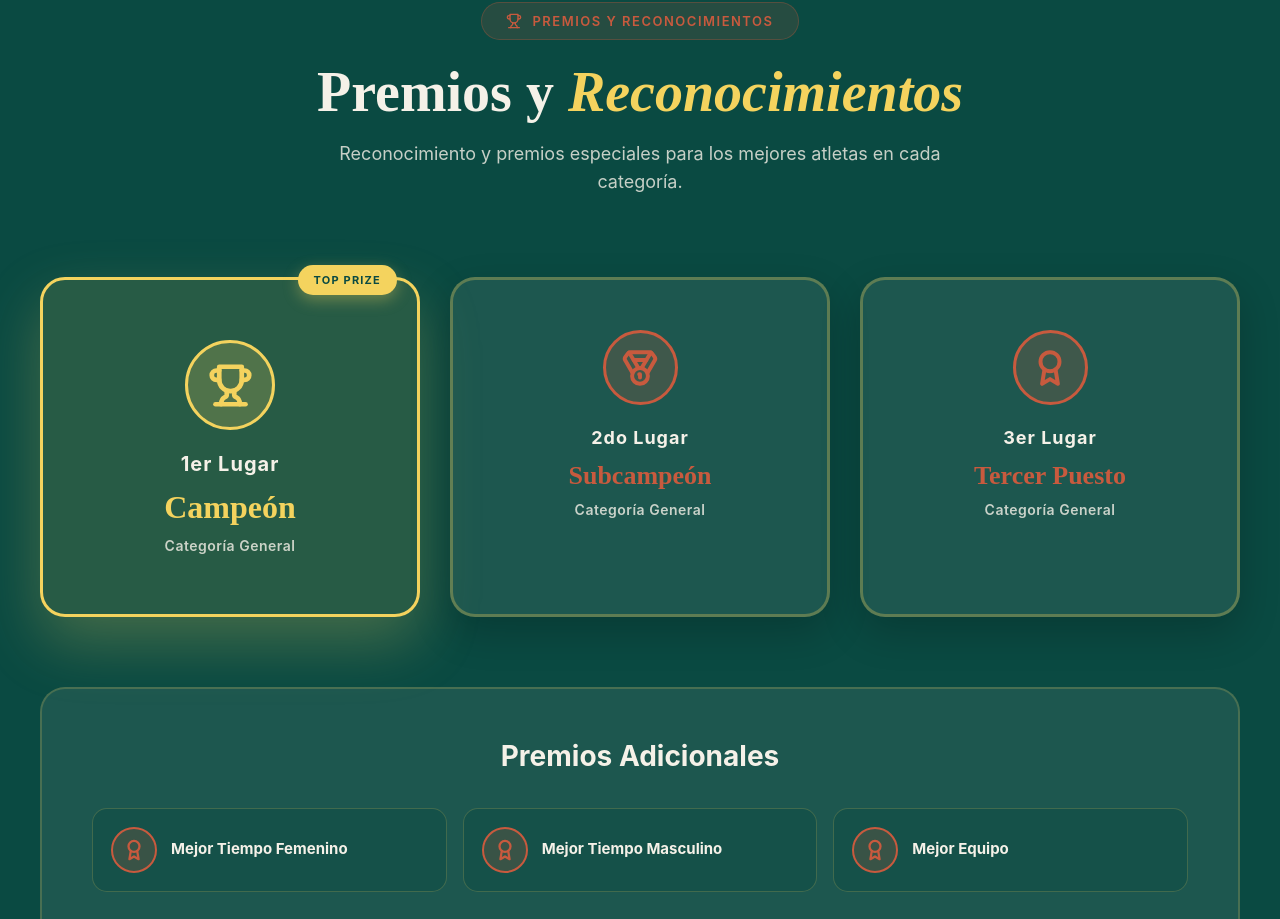
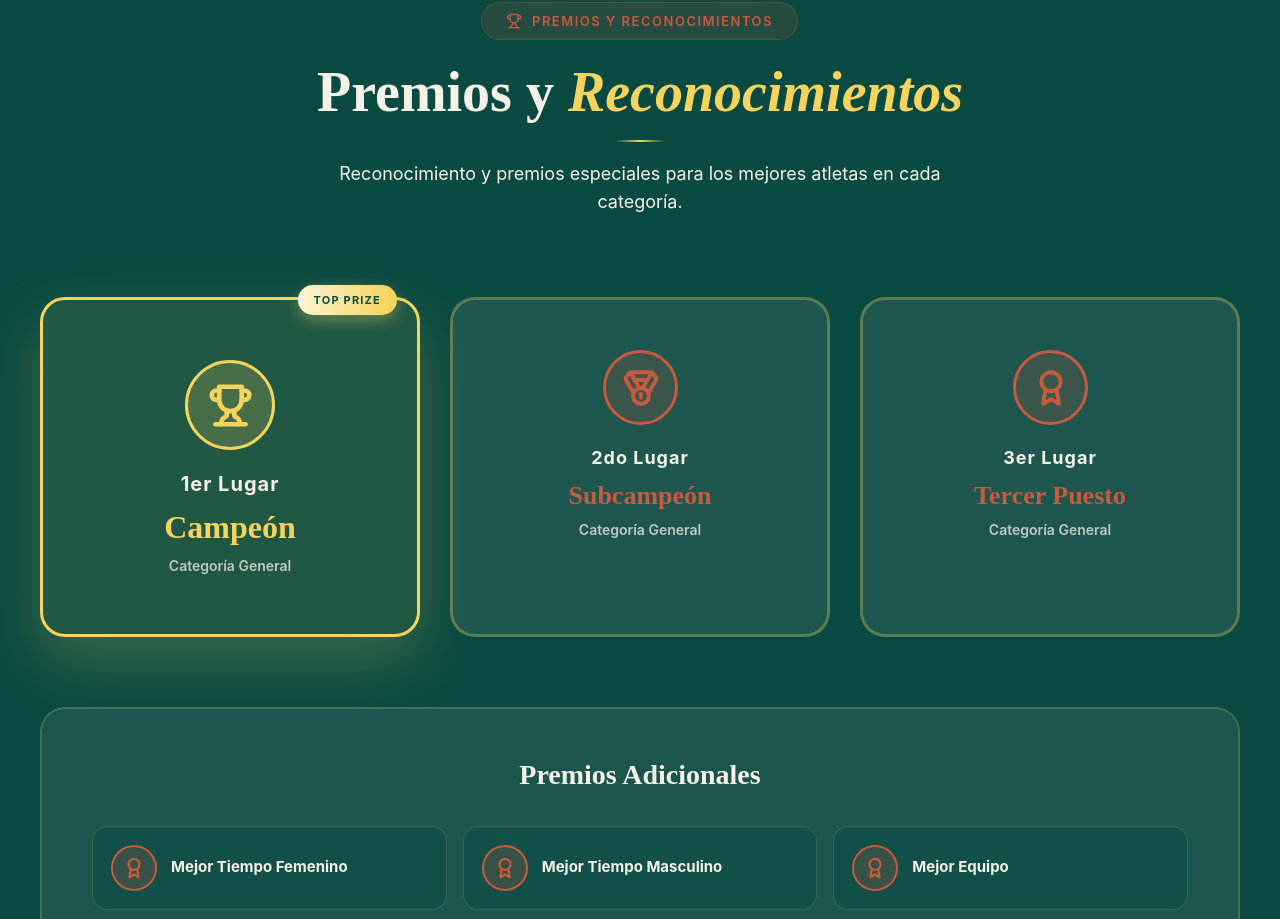
Before and after one commit to gabywakil/tepuy-race, a React (Vite) app: page /#/ in a window 1280 px wide. Shown: the part 4155-5074 px from the top of the page. Built offline with nearby package versions, Linux system fonts and the light colour scheme.

Commit message:
Update Prizes.jsx

```diff
--- a/src/components/Prizes.jsx
+++ b/src/components/Prizes.jsx
@@ -1,178 +1,217 @@
-import React from 'react';
+import React, { useEffect, useRef, useState } from 'react';
 import { Trophy, Medal, Award } from 'lucide-react';
 import useMedia from '../hooks/useMedia';
 
+const useInView = (threshold = 0.12) => {
+  const ref = useRef(null);
+  const [visible, setVisible] = useState(false);
+  useEffect(() => {
+    const obs = new IntersectionObserver(
+      ([e]) => { if (e.isIntersecting) { setVisible(true); obs.disconnect(); } },
+      { threshold }
+    );
+    if (ref.current) obs.observe(ref.current);
+    return () => obs.disconnect();
+  }, [threshold]);
+  return [ref, visible];
+};
+
 const Prizes = () => {
   const { isMobile } = useMedia('(max-width: 768px)');
+  const [headerRef, headerVisible] = useInView(0.2);
+  const [cardsRef,  cardsVisible]  = useInView(0.08);
+  const [extraRef,  extraVisible]  = useInView(0.15);
 
   const prizes = [
-    { position: "1er Lugar", icon: Trophy, prize: "Campeón", description: "Categoría General", color: "#f4d35e" },
-    { position: "2do Lugar", icon: Medal, prize: "Subcampeón", description: "Categoría General", color: "#c85a3e" },
-    { position: "3er Lugar", icon: Award, prize: "Tercer Puesto", description: "Categoría General", color: "#c85a3e" }
+    { position:"1er Lugar", icon:Trophy, prize:"Campeón",      description:"Categoría General", color:"#f4d35e" },
+    { position:"2do Lugar", icon:Medal,  prize:"Subcampeón",   description:"Categoría General", color:"#c85a3e" },
+    { position:"3er Lugar", icon:Award,  prize:"Tercer Puesto",description:"Categoría General", color:"#c85a3e" },
   ];
 
   const additionalPrizes = [
-    { category: "Mejor Tiempo Femenino" },
-    { category: "Mejor Tiempo Masculino" },
-    { category: "Mejor Equipo" }
+    { category:"Mejor Tiempo Femenino" },
+    { category:"Mejor Tiempo Masculino" },
+    { category:"Mejor Equipo" },
   ];
 
   return (
     <section style={{
       padding: isMobile ? '80px 18px' : '120px 40px',
-      backgroundColor: '#0a4a42',
-      width: '100%',
-      margin: 0,
-      borderTop: '1px solid rgba(244, 211, 94, 0.2)',
-      borderBottom: '1px solid rgba(244, 211, 94, 0.2)'
+      backgroundColor:'#0a4a42', width:'100%', margin:0,
+      borderTop:'1px solid rgba(244,211,94,0.2)',
+      borderBottom:'1px solid rgba(244,211,94,0.2)',
+      position:'relative', overflow:'hidden',
     }}>
-      <div style={{ maxWidth: '1200px', margin: '0 auto' }}>
+      <style>{`
+        @keyframes prFadeUp   { from{opacity:0;transform:translateY(38px)} to{opacity:1;transform:translateY(0)} }
+        @keyframes prBadgePop { from{opacity:0;transform:scale(0.8)} to{opacity:1;transform:scale(1)} }
+        @keyframes prTrophyBounce {
+          0%   { transform:scale(0.4) rotate(-12deg); opacity:0; }
+          65%  { transform:scale(1.18) rotate(4deg);  opacity:1; }
+          100% { transform:scale(1)   rotate(0deg);   opacity:1; }
+        }
+        @keyframes prShimmer {
+          0%   { background-position:-200% center; }
+          100% { background-position: 200% center; }
+        }
+        @keyframes prGoldGlow {
+          0%,100% { box-shadow:0 25px 60px rgba(244,211,94,0.22); }
+          50%      { box-shadow:0 32px 80px rgba(244,211,94,0.42); }
+        }
+        @keyframes prLineExpand { from{width:0} to{width:50px} }
+        @keyframes prExtraIn { from{opacity:0;transform:translateY(24px)} to{opacity:1;transform:translateY(0)} }
+        .pr-card { transition:transform 0.3s ease,border-color 0.3s ease,box-shadow 0.3s ease; }
+        .pr-card:hover { transform:translateY(-8px) !important; border-color:#f4d35e !important; }
+        .pr-extra-item { transition:background-color 0.25s,transform 0.25s; }
+        .pr-extra-item:hover { background-color:rgba(10,74,66,0.65) !important; transform:translateX(4px); }
+      `}</style>
 
-        {/* Header */}
-        <div style={{ textAlign: 'center', marginBottom: isMobile ? '42px' : '80px' }}>
+      {/* ambient glow */}
+      <div style={{
+        position:'absolute', top:'-100px', left:'50%', transform:'translateX(-50%)',
+        width:'700px', height:'240px',
+        background:'radial-gradient(ellipse,rgba(244,211,94,0.07) 0%,transparent 70%)',
+        pointerEvents:'none',
+      }}/>
+
+      <div style={{ maxWidth:'1200px', margin:'0 auto' }}>
+
+        {/* ── Header ── */}
+        <div ref={headerRef} style={{ textAlign:'center', marginBottom: isMobile ? '42px' : '80px' }}>
           <div style={{
-            display: 'inline-flex',
-            alignItems: 'center',
-            gap: '10px',
-            backgroundColor: 'rgba(200, 90, 62, 0.15)',
-            padding: '10px 24px',
-            borderRadius: '30px',
-            marginBottom: '22px',
-            border: '1px solid rgba(200, 90, 62, 0.3)',
-            fontFamily: "'Inter', sans-serif",
-            fontSize: isMobile ? '12px' : '13px',
-            fontWeight: '600',
-            color: '#c85a3e',
-            letterSpacing: '1.5px'
+            display:'inline-flex', alignItems:'center', gap:'10px',
+            backgroundColor:'rgba(200,90,62,0.15)',
+            padding:'10px 24px', borderRadius:'30px', marginBottom:'22px',
+            border:'1px solid rgba(200,90,62,0.3)',
+            fontFamily:"'Inter',sans-serif", fontSize: isMobile ? '12px' : '13px',
+            fontWeight:'600', color:'#c85a3e', letterSpacing:'1.5px',
+            opacity: headerVisible ? 1 : 0,
+            animation: headerVisible ? 'prBadgePop 0.5s ease forwards' : 'none',
           }}>
-            <Trophy size={16} />
-            PREMIOS Y RECONOCIMIENTOS
+            <Trophy size={16}/> PREMIOS Y RECONOCIMIENTOS
           </div>
 
           <h2 style={{
-            fontSize: isMobile ? 'clamp(34px, 9vw, 56px)' : '56px',
-            fontWeight: '900',
-            marginBottom: '16px',
-            lineHeight: '1.1',
-            color: '#f5f1e8'
+            fontSize: isMobile ? 'clamp(34px,9vw,56px)' : '56px',
+            fontWeight:'900', marginBottom:'16px', lineHeight:'1.1', color:'#f5f1e8',
+            fontFamily:"'Playfair Display',serif",
+            opacity: headerVisible ? 1 : 0,
+            animation: headerVisible ? 'prFadeUp 0.65s 0.1s ease forwards' : 'none',
+            animationFillMode:'both',
           }}>
-            Premios y <span style={{ color: '#f4d35e', fontStyle: 'italic' }}>Reconocimientos</span>
+            Premios y{' '}
+            <span style={{ color:'#f4d35e', fontStyle:'italic' }}>Reconocimientos</span>
           </h2>
 
+          <div style={{
+            width:'50px', height:'2px', margin:'0 auto 18px',
+            background:'linear-gradient(90deg,transparent,#f4d35e,transparent)',
+            borderRadius:'2px',
+            animation: headerVisible ? 'prLineExpand 0.7s 0.25s ease forwards' : 'none',
+            animationFillMode:'both',
+          }}/>
+
           <p style={{
-            fontSize: isMobile ? '15px' : '18px',
-            color: '#f5f1e8',
-            opacity: 0.8,
-            maxWidth: '650px',
-            margin: '0 auto',
-            fontFamily: "'Inter', sans-serif",
-            lineHeight: '1.6'
+            fontSize: isMobile ? '15px' : '18px', color:'#f5f1e8',
+            opacity: headerVisible ? 0.8 : 0,
+            maxWidth:'650px', margin:'0 auto',
+            fontFamily:"'Inter',sans-serif", lineHeight:'1.6',
+            animation: headerVisible ? 'prFadeUp 0.6s 0.2s ease forwards' : 'none',
+            animationFillMode:'both',
           }}>
             Reconocimiento y premios especiales para los mejores atletas en cada categoría.
           </p>
         </div>
 
-        {/* Main prizes */}
-        <div style={{
-          display: 'grid',
-          gridTemplateColumns: isMobile ? '1fr' : 'repeat(3, 1fr)',
-          gap: isMobile ? '18px' : '30px',
-          marginBottom: isMobile ? '40px' : '70px'
-        }}>
+        {/* ── Main prizes ── */}
+        <div
+          ref={cardsRef}
+          style={{
+            display:'grid',
+            gridTemplateColumns: isMobile ? '1fr' : 'repeat(3,1fr)',
+            gap: isMobile ? '18px' : '30px',
+            marginBottom: isMobile ? '40px' : '70px',
+          }}
+        >
           {prizes.map((prize, index) => {
             const Icon = prize.icon;
             const isFirst = index === 0;
-
             return (
               <div
                 key={index}
+                className="pr-card"
                 style={{
                   padding: isMobile ? '34px 22px' : (isFirst ? '60px 40px' : '50px 35px'),
-                  backgroundColor: isFirst ? 'rgba(244, 211, 94, 0.12)' : 'rgba(245, 241, 232, 0.08)',
-                  borderRadius: '25px',
-                  textAlign: 'center',
-                  border: `3px solid ${isFirst ? '#f4d35e' : 'rgba(244, 211, 94, 0.3)'}`,
-                  boxShadow: isFirst ? '0 25px 60px rgba(244, 211, 94, 0.25)' : '0 15px 40px rgba(0, 0, 0, 0.2)',
-                  transition: 'all 0.35s ease',
-                  cursor: 'pointer',
-                  transform: 'none', // 👈 evita cortes en móvil
-                  position: 'relative'
-                }}
-                onMouseOver={(e) => {
-                  if (isMobile) return;
-                  e.currentTarget.style.transform = isFirst ? 'scale(1.08) translateY(-15px)' : 'scale(1.03) translateY(-5px)';
-                  e.currentTarget.style.boxShadow = isFirst ? '0 30px 70px rgba(244, 211, 94, 0.35)' : '0 20px 50px rgba(244, 211, 94, 0.25)';
-                  e.currentTarget.style.borderColor = '#f4d35e';
-                }}
-                onMouseOut={(e) => {
-                  if (isMobile) return;
-                  e.currentTarget.style.transform = 'none';
-                  e.currentTarget.style.boxShadow = isFirst ? '0 25px 60px rgba(244, 211, 94, 0.25)' : '0 15px 40px rgba(0, 0, 0, 0.2)';
-                  e.currentTarget.style.borderColor = isFirst ? '#f4d35e' : 'rgba(244, 211, 94, 0.3)';
+                  backgroundColor: isFirst ? 'rgba(244,211,94,0.1)' : 'rgba(245,241,232,0.08)',
+                  borderRadius:'25px', textAlign:'center',
+                  border:`3px solid ${isFirst ? '#f4d35e' : 'rgba(244,211,94,0.3)'}`,
+                  cursor:'pointer', position:'relative',
+                  opacity: cardsVisible ? 1 : 0,
+                  animation: cardsVisible
+                    ? isFirst
+                      ? `prFadeUp 0.7s ${index*0.12}s ease forwards, prGoldGlow 3s 1s ease-in-out infinite`
+                      : `prFadeUp 0.65s ${index*0.12}s ease forwards`
+                    : 'none',
+                  animationFillMode: isFirst ? 'both, forwards' : 'both',
+                  animationIterationCount: isFirst ? '1, infinite' : '1',
                 }}
               >
-                {/* badge */}
+                {/* TOP PRIZE shimmer badge */}
                 {isFirst && (
                   <div style={{
-                    position: 'absolute',
+                    position:'absolute',
                     top: isMobile ? '14px' : '-15px',
                     right: isMobile ? '14px' : '20px',
-                    backgroundColor: '#f4d35e',
-                    color: '#0a4a42',
-                    padding: '8px 16px',
-                    borderRadius: '20px',
-                    fontSize: '11px',
-                    fontWeight: '700',
-                    letterSpacing: '1.2px',
-                    fontFamily: "'Inter', sans-serif",
-                    boxShadow: '0 5px 15px rgba(244, 211, 94, 0.35)'
+                    background:'linear-gradient(90deg,#f4d35e,#fff8dc,#f4d35e)',
+                    backgroundSize:'200% 100%',
+                    animation:'prShimmer 2.5s linear infinite',
+                    color:'#0a4a42',
+                    padding:'8px 16px', borderRadius:'20px',
+                    fontSize:'11px', fontWeight:'700', letterSpacing:'1.2px',
+                    fontFamily:"'Inter',sans-serif",
+                    boxShadow:'0 5px 15px rgba(244,211,94,0.35)',
                   }}>
                     TOP PRIZE
                   </div>
                 )}
 
+                {/* icon */}
                 <div style={{
                   width: isMobile ? '78px' : (isFirst ? '90px' : '75px'),
                   height: isMobile ? '78px' : (isFirst ? '90px' : '75px'),
-                  borderRadius: '50%',
-                  backgroundColor: `rgba(${isFirst ? '244, 211, 94' : '200, 90, 62'}, 0.2)`,
-                  display: 'flex',
-                  alignItems: 'center',
-                  justifyContent: 'center',
-                  margin: '0 auto 22px',
-                  border: `3px solid ${prize.color}`
+                  borderRadius:'50%',
+                  backgroundColor:`rgba(${isFirst ? '244,211,94' : '200,90,62'},0.18)`,
+                  display:'flex', alignItems:'center', justifyContent:'center',
+                  margin:'0 auto 22px',
+                  border:`3px solid ${prize.color}`,
+                  opacity: cardsVisible ? 1 : 0,
+                  animation: cardsVisible
+                    ? `prTrophyBounce 0.6s ${parseFloat(index*0.12)+0.15}s cubic-bezier(0.34,1.56,0.64,1) forwards`
+                    : 'none',
+                  animationFillMode:'both',
                 }}>
-                  <Icon size={isMobile ? 38 : (isFirst ? 45 : 38)} color={prize.color} strokeWidth={2.5} />
+                  <Icon size={isMobile ? 38 : (isFirst ? 45 : 38)} color={prize.color} strokeWidth={2.5}/>
                 </div>
 
                 <div style={{
                   fontSize: isMobile ? '16px' : (isFirst ? '20px' : '18px'),
-                  fontWeight: '700',
-                  color: '#f5f1e8',
-                  marginBottom: '12px',
-                  fontFamily: "'Inter', sans-serif",
-                  letterSpacing: '1px'
+                  fontWeight:'700', color:'#f5f1e8', marginBottom:'12px',
+                  fontFamily:"'Inter',sans-serif", letterSpacing:'1px',
                 }}>
                   {prize.position}
                 </div>
 
                 <div style={{
-                  fontSize: isMobile ? 'clamp(24px, 7vw, 32px)' : (isFirst ? '32px' : '26px'),
-                  fontWeight: '900',
-                  color: prize.color,
-                  marginBottom: '10px',
-                  lineHeight: '1.2'
+                  fontSize: isMobile ? 'clamp(24px,7vw,32px)' : (isFirst ? '32px' : '26px'),
+                  fontWeight:'900', color:prize.color, marginBottom:'10px', lineHeight:'1.2',
+                  fontFamily:"'Playfair Display',serif",
                 }}>
                   {prize.prize}
                 </div>
 
                 <div style={{
-                  fontSize: '14px',
-                  fontWeight: '600',
-                  color: '#f5f1e8',
-                  opacity: 0.8,
-                  fontFamily: "'Inter', sans-serif",
-                  letterSpacing: '0.5px'
+                  fontSize:'14px', fontWeight:'600', color:'#f5f1e8',
+                  opacity:0.75, fontFamily:"'Inter',sans-serif",
                 }}>
                   {prize.description}
                 </div>
@@ -181,59 +220,55 @@ const Prizes = () => {
           })}
         </div>
 
-        {/* Additional */}
-        <div style={{
-          backgroundColor: 'rgba(245, 241, 232, 0.08)',
-          padding: isMobile ? '26px' : '50px',
-          borderRadius: '25px',
-          border: '2px solid rgba(244, 211, 94, 0.2)'
-        }}>
+        {/* ── Additional ── */}
+        <div
+          ref={extraRef}
+          style={{
+            backgroundColor:'rgba(245,241,232,0.07)',
+            padding: isMobile ? '26px' : '50px',
+            borderRadius:'25px', border:'2px solid rgba(244,211,94,0.2)',
+            opacity: extraVisible ? 1 : 0,
+            animation: extraVisible ? 'prExtraIn 0.65s ease forwards' : 'none',
+          }}
+        >
           <h3 style={{
-            fontSize: isMobile ? '22px' : '28px',
-            fontWeight: '700',
-            color: '#f5f1e8',
-            marginBottom: isMobile ? '18px' : '35px',
-            textAlign: 'center',
-            fontFamily: "'Inter', sans-serif"
+            fontSize: isMobile ? '22px' : '28px', fontWeight:'700',
+            color:'#f5f1e8', marginBottom: isMobile ? '18px' : '35px',
+            textAlign:'center', fontFamily:"'Playfair Display',serif",
           }}>
             Premios Adicionales
           </h3>
 
           <div style={{
-            display: 'grid',
-            gridTemplateColumns: isMobile ? '1fr' : 'repeat(3, 1fr)',
-            gap: '16px'
+            display:'grid',
+            gridTemplateColumns: isMobile ? '1fr' : 'repeat(3,1fr)',
+            gap:'16px',
           }}>
             {additionalPrizes.map((item, index) => (
-              <div key={index} style={{
-                display: 'flex',
-                alignItems: 'center',
-                gap: '14px',
-                padding: '18px',
-                backgroundColor: 'rgba(10, 74, 66, 0.4)',
-                borderRadius: '15px',
-                border: '1px solid rgba(244, 211, 94, 0.2)'
-              }}>
+              <div
+                key={index}
+                className="pr-extra-item"
+                style={{
+                  display:'flex', alignItems:'center', gap:'14px',
+                  padding:'18px', borderRadius:'15px',
+                  backgroundColor:'rgba(10,74,66,0.4)',
+                  border:'1px solid rgba(244,211,94,0.18)',
+                  opacity: extraVisible ? 1 : 0,
+                  animation: extraVisible ? `prFadeUp 0.5s ${index*0.1}s ease forwards` : 'none',
+                  animationFillMode:'both',
+                }}
+              >
                 <div style={{
-                  width: '46px',
-                  height: '46px',
-                  borderRadius: '50%',
-                  backgroundColor: 'rgba(200, 90, 62, 0.2)',
-                  display: 'flex',
-                  alignItems: 'center',
-                  justifyContent: 'center',
-                  flexShrink: 0,
-                  border: '2px solid #c85a3e'
+                  width:'46px', height:'46px', borderRadius:'50%',
+                  backgroundColor:'rgba(200,90,62,0.2)',
+                  display:'flex', alignItems:'center', justifyContent:'center',
+                  flexShrink:0, border:'2px solid #c85a3e',
                 }}>
-                  <Award size={22} color="#c85a3e" strokeWidth={2.5} />
+                  <Award size={22} color="#c85a3e" strokeWidth={2.5}/>
                 </div>
-
                 <div style={{
-                  fontSize: '15px',
-                  fontWeight: '700',
-                  color: '#f5f1e8',
-                  lineHeight: '1.35',
-                  fontFamily: "'Inter', sans-serif"
+                  fontSize:'15px', fontWeight:'700', color:'#f5f1e8',
+                  lineHeight:'1.35', fontFamily:"'Inter',sans-serif",
                 }}>
                   {item.category}
                 </div>
@@ -241,7 +276,6 @@ const Prizes = () => {
             ))}
           </div>
         </div>
-
       </div>
     </section>
   );
```
